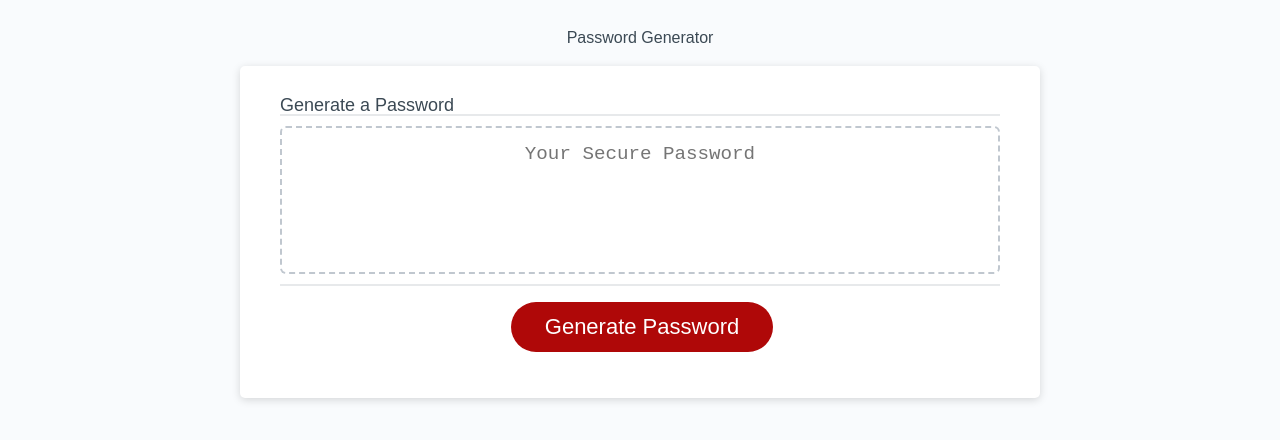
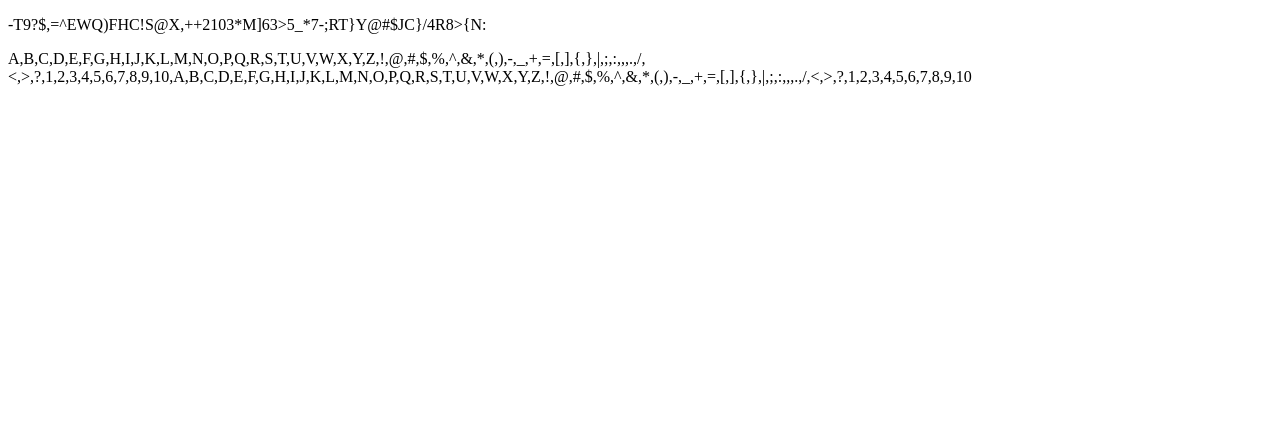
Before and after one commit to BeginnerLevelUP/03-Challenge-UCONN, a plain HTML site: page Given Code/index.html in a window 1280 px wide. Drawn offline with Linux system fonts and the light colour scheme.

Commit message:
the worst of it is all over

```diff
--- a/Given Code/index.html
+++ b/Given Code/index.html
@@ -1,35 +1,13 @@
 <!DOCTYPE html>
 <html lang="en">
-  <head>
-    <meta charset="UTF-8" />
-    <meta name="viewport" content="width=device-width, initial-scale=1.0" />
-    <meta http-equiv="X-UA-Compatible" content="ie=edge" />
-    <title>Password Generator</title>
-    <link rel="stylesheet" href="/My Code/reset.css">
-    <link rel="stylesheet" href="style.css" />
-  </head>
-  <body>
-    <div class="wrapper">
-      <header>
-        <h1>Password Generator</h1>
-      </header>
-      <div class="card">
-        <div class="card-header">
-          <h2>Generate a Password</h2>
-        </div>
-        <div class="card-body">
-          <textarea
-            readonly
-            id="password"
-            placeholder="Your Secure Password"
-            aria-label="Generated Password"
-          ></textarea>
-        </div>
-        <div class="card-footer">
-          <button id="generate" class="btn">Generate Password</button>
-        </div>
-      </div>
-    </div>
-    <script src="script.js"></script>
-  </body>
+<head>
+  <meta charset="UTF-8">
+  <meta name="viewport" content="width=device-width, initial-scale=1.0">
+  <title>Document</title>
+</head>
+<body>
+  <p id="testing"></p>
+  <p id="testing2"></p>
+  <script src="script.js"></script>
+</body>
 </html>
--- a/Given Code/script.js
+++ b/Given Code/script.js
@@ -1,33 +1,53 @@
-// // Assignment Code
-// var generateBtn = document.querySelector("#generate");
+const testing=document.getElementById('testing');
+const testing2=document.getElementById('testing2');
 
-// //const generatePassword=()=>{
-
-// //}
-
-// // Write password to the #password input
-// function writePassword() {
-//   var password = generatePassword();
-//   let passwordText = document.querySelector("#password");
-//   passwordText.value = password;
-
-// }
-
-// // Add event listener to generate button
-// generateBtn.addEventListener("click", writePassword);
+// All the characters needed to make a password placed inside an object
+const passwordObject={
+ alphabetUpper : ['A', 'B', 'C', 'D', 'E', 'F', 'G', 'H', 'I', 'J', 'K', 'L', 'M', 'N', 'O', 'P', 'Q', 'R', 'S', 'T', 'U', 'V', 'W', 'X', 'Y', 'Z'],
+alphabeLower : ['a', 'b', 'c', 'd', 'e', 'f', 'g', 'h', 'i', 'j', 'k', 'l', 'm', 'n', 'o', 'p', 'q', 'r', 's', 't', 'u', 'v', 'w', 'x', 'y', 'z'],
+specialCharacters : ['!', '@', '#', '$', '%', '^', '&', '*', '(', ')', '-', '_', '+', '=', '[', ']', '{', '}', '|', ';', ':', ',', '.', '/', '<', '>', '?'],
+ numbersArray : [1, 2, 3, 4, 5, 6, 7, 8, 9, 10],
 
 
+};
 
 
-const passwordOptions={
-  alphabetUpper : ['A', 'B', 'C', 'D', 'E', 'F', 'G', 'H', 'I', 'J', 'K', 'L', 'M', 'N', 'O', 'P', 'Q', 'R', 'S', 'T', 'U', 'V', 'W', 'X', 'Y', 'Z'],
-  specialCharacters : ['!', '@', '#', '$', '%', '^', '&', '*', '(', ')', '-', '_', '+', '=', '[', ']', '{', '}', '|', ';', ':', ',', '.', '/', '<', '>', '?'],
-  numbersArray : [1, 2, 3, 4, 5, 6, 7, 8, 9, 10],
+//ALL Characters placed into an array
+let passwordCharacter = [...passwordObject.alphabetUpper,...passwordObject.alphabeLower, ...passwordObject.specialCharacters, ...passwordObject.numbersArray,...passwordObject.alphabetUpper,...passwordObject.alphabeLower, ...passwordObject.specialCharacters, ...passwordObject.numbersArray];
+
+// Randomize an Array insipired from the website below
+const randomizePassword=(passwordArray)=> {
+  //https://stackoverflow.com/questions/2450954/how-to-randomize-shuffle-a-javascript-array//
+  for (let i = passwordArray.length - 1; i > 0; i--) {
+    const randomIndex = Math.floor(Math.random() * (i + 1));
+    [passwordArray[i], passwordArray[randomIndex]] = [passwordArray[randomIndex], passwordArray[i]];
+  }
+  return passwordArray;
+}
+
+// Function to remove elements from an array
+const removeElementsFromArray = (array, elements) => {
+  elements.forEach((element) => {
+    const index = array.indexOf(element);
+    if (index !== -1) {
+      array.splice(index, 1);
     }
-    for(const passwordArrays in passwordOptions){
-    // console.log(`${passwordArrays}:${passwordOptions[passwordArrays]}`)
-     const generatePassword=passwordOptions[passwordArrays].toString()
-     const randomIndex =Math.floor(Math.random()*generatePassword.length)
-      const randomCharacter=generatePassword[randomIndex]
-      console.log(randomCharacter)
-    };
+  });
+};
+
+removeElementsFromArray(passwordCharacter, passwordObject.alphabeLower);
+removeElementsFromArray(passwordCharacter, passwordObject.alphabeLower);
+
+// Ammount
+const ammount=128;
+let passwordRandomize = randomizePassword([...passwordCharacter]);
+if (ammount >= passwordCharacter.length) {
+
+  passwordRandomize = passwordRandomize.slice(0, ammount);
+} else {
+
+  passwordRandomize = passwordRandomize.slice(0, ammount);
+}
+
+testing.innerHTML = passwordRandomize.join('');
+testing2.innerHTML = passwordCharacter//passwordRandomize.length;
--- a/Given Code/style.css
+++ /dev/null
@@ -1,137 +0,0 @@
-*,
-*::before,
-*::after {
-  box-sizing: border-box;
-}
-
-html,
-body,
-.wrapper {
-  height: 100%;
-  margin: 0;
-  padding: 0;
-}
-
-body {
-  font-family: sans-serif;
-  background-color: #f9fbfd;
-}
-
-.wrapper {
-  padding-top: 30px;
-  padding-left: 20px;
-  padding-right: 20px;
-}
-
-header {
-  text-align: center;
-  padding: 20px;
-  padding-top: 0px;
-  color: hsl(206, 17%, 28%);
-}
-
-.card {
-  background-color: hsl(0, 0%, 100%);
-  border-radius: 5px;
-  border-width: 1px;
-  box-shadow: rgba(0, 0, 0, 0.15) 0px 2px 8px 0px;
-  color: hsl(206, 17%, 28%);
-  font-size: 18px;
-  margin: 0 auto;
-  max-width: 800px;
-  padding: 30px 40px;
-}
-
-.card-header::after {
-  content: " ";
-  display: block;
-  width: 100%;
-  background: #e7e9eb;
-  height: 2px;
-}
-
-.card-body {
-  min-height: 100px;
-}
-
-.card-footer {
-  text-align: center;
-}
-
-.card-footer::before {
-  content: " ";
-  display: block;
-  width: 100%;
-  background: #e7e9eb;
-  height: 2px;
-}
-
-.card-footer::after {
-  content: " ";
-  display: block;
-  clear: both;
-}
-
-.btn {
-  border: none;
-  background-color: hsl(360, 91%, 36%);
-  border-radius: 25px;
-  box-shadow: rgba(0, 0, 0, 0.1) 0px 1px 6px 0px rgba(0, 0, 0, 0.2) 0px 1px 1px
-    0px;
-  color: hsl(0, 0%, 100%);
-  display: inline-block;
-  font-size: 22px;
-  line-height: 22px;
-  margin: 16px 16px 16px 20px;
-  padding: 14px 34px;
-  text-align: center;
-  cursor: pointer;
-}
-
-button[disabled] {
-  cursor: default;
-  background: #c0c7cf;
-}
-
-.float-right {
-  float: right;
-}
-
-#password {
-  -webkit-appearance: none;
-  -moz-appearance: none;
-  appearance: none;
-  border: none;
-  display: block;
-  width: 100%;
-  padding-top: 15px;
-  padding-left: 15px;
-  padding-right: 15px;
-  padding-bottom: 85px;
-  font-size: 1.2rem;
-  text-align: center;
-  margin-top: 10px;
-  margin-bottom: 10px;
-  border: 2px dashed #c0c7cf;
-  border-radius: 6px;
-  resize: none;
-  overflow: hidden;
-}
-
-@media (max-width: 690px) {
-  .btn {
-    font-size: 1rem;
-    margin: 16px 0px 0px 0px;
-    padding: 10px 15px;
-  }
-
-  #password {
-    font-size: 1rem;
-  }
-}
-
-@media (max-width: 500px) {
-  .btn {
-    font-size: 0.8rem;
-  }
-}
```
